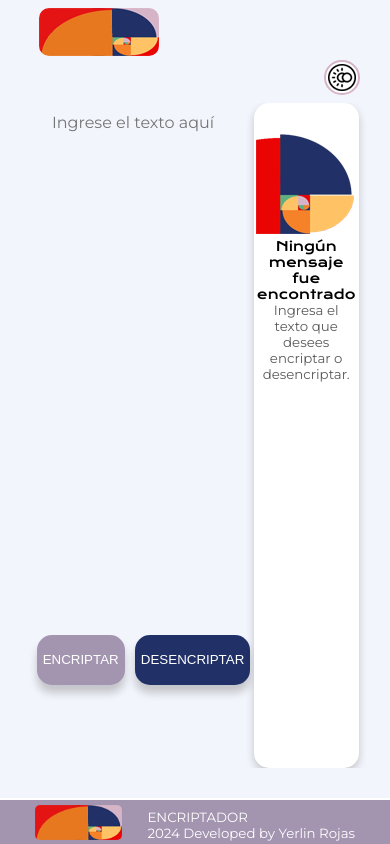
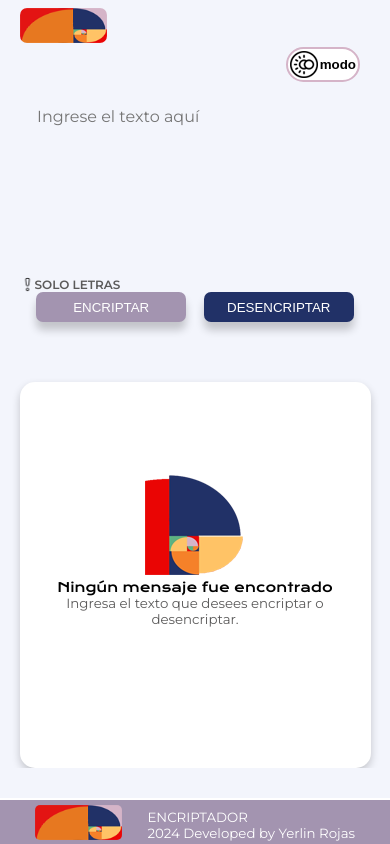
Before and after one commit to YerlinRojas/encriptador, a plain HTML site: page index.html in a window 390 px wide. Drawn offline with nearby package versions, Linux system fonts and the light colour scheme.

Commit message:
update mobile version

```diff
--- a/css/style.css
+++ b/css/style.css
@@ -71,7 +71,7 @@ main {
 .main_text_left{
     display: grid;
     grid-template-columns: auto;
-    grid-template-rows: 80% auto;
+    grid-template-rows: 80% auto auto;
     margin-left: 5%;
 
 
@@ -247,10 +247,30 @@ textarea{
         padding: 2px;
         background-color: var(--color-white);
         display: flex;
+        align-items: center;
+        font-weight: bold;
+        gap: 2px;
         border-radius: 70px;
         cursor: pointer;
     }
+    .div-exclamacion{
+        display: flex;
+        flex-direction: row;
 
+
+    }
+
+    .logo-exclamacion{
+        height: 15px;
+
+         }
+
+         .text-exclamacion{
+            color: var(--color-text);
+            font-family: var(--fuente-montserrat);
+            font-size: 12px;
+
+         }
     [data-theme="dark"]{
 
         body{
@@ -313,19 +333,19 @@ textarea{
             gap: 5%;
         }
         .main_text_left {
-            margin-left: 0; /* Elimina el margen izquierdo */
-            margin-bottom: 20px; /* Añade un margen inferior para separación */
+            margin-left: 0;
+            margin-bottom: 20px;
         }
         textarea{
             padding: 15px;
 
         }
         .div_buttom{
-            height: 30px;
+            height: 50px;
         }
         .encriptado-hijo {
-            width: 100%; /* Asegúrate de que ocupe todo el ancho */
-            padding: 10px; /* Ajusta el padding si es necesario */
+            width: 100%;
+            padding: 10px;
         }
         .botone1{
             font-size: smaller;
@@ -356,3 +376,39 @@ textarea{
             font-size: smaller;
         }
     }
+
+    @media (min-width: 100px) and (max-width: 599px){
+        .main_text {
+            grid-template-columns: 1fr;
+            grid-template-rows: auto auto;
+            gap: 5%;
+        }
+        .main_text_left {
+            margin-left: 0;
+            margin-bottom: 25px;
+        }
+
+        .div_buttom{
+            height: 30px;
+        }
+        .botone1{
+            font-size: smaller;
+            border-radius: 7px;
+        }
+        .botone2{
+            font-size: smaller;
+            border-radius: 7px;
+        }
+        .botone3 img{
+            height: 30px;
+            }
+
+        .header_logo{
+                margin-left: 5%;
+                margin-top: 2%;
+                border-radius: 7px;
+                height: 35px;
+            }
+
+
+    }
--- a/index.html
+++ b/index.html
@@ -12,12 +12,18 @@
     <main>
 
         <div class="div-dark-button">
-            <button class="botone4" onclick="toggleTheme()"><img src="./img/modo-oscuro.png" alt="dark-mode"></button>
+            <button class="botone4" onclick="toggleTheme()"><img src="./img/modo-oscuro.png" alt="dark-mode">modo</button>
         </div>
         <div class="main_text" >
             <div class="main_text_left">
             <div class="encriptador">
             <textarea name="paso1" id="paso1" placeholder="Ingrese el texto aquí"></textarea>
+            </div>
+
+            <div class="div-exclamacion">
+                <img class="logo-exclamacion" src="./img/signo-de-exclamacion.png"></img>
+                <h5 class="text-exclamacion">SOLO LETRAS</h5>
+
             </div>
 
             <div class="div_buttom">
```
Also changed, not shown: img/signo-de-exclamacion.png (added).
